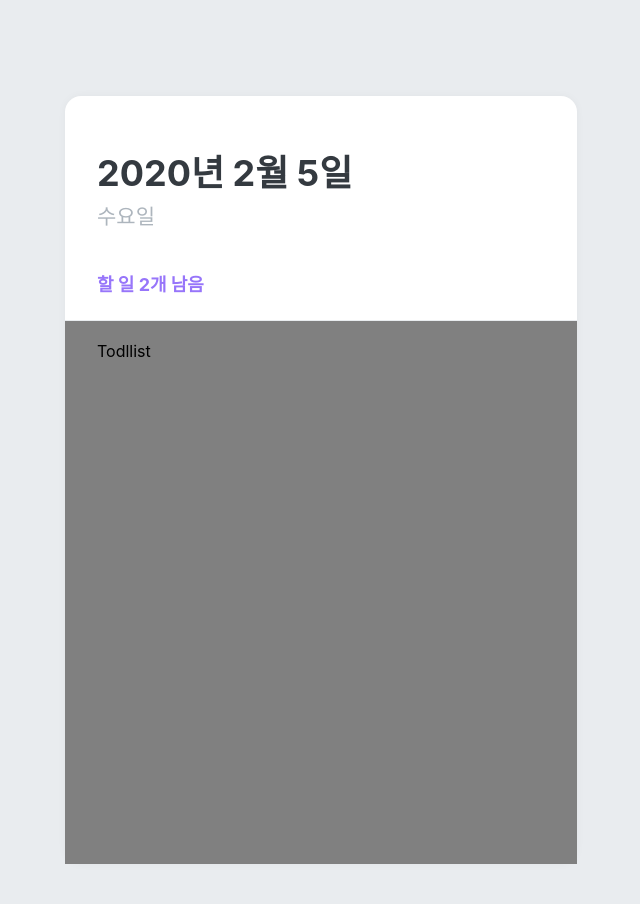
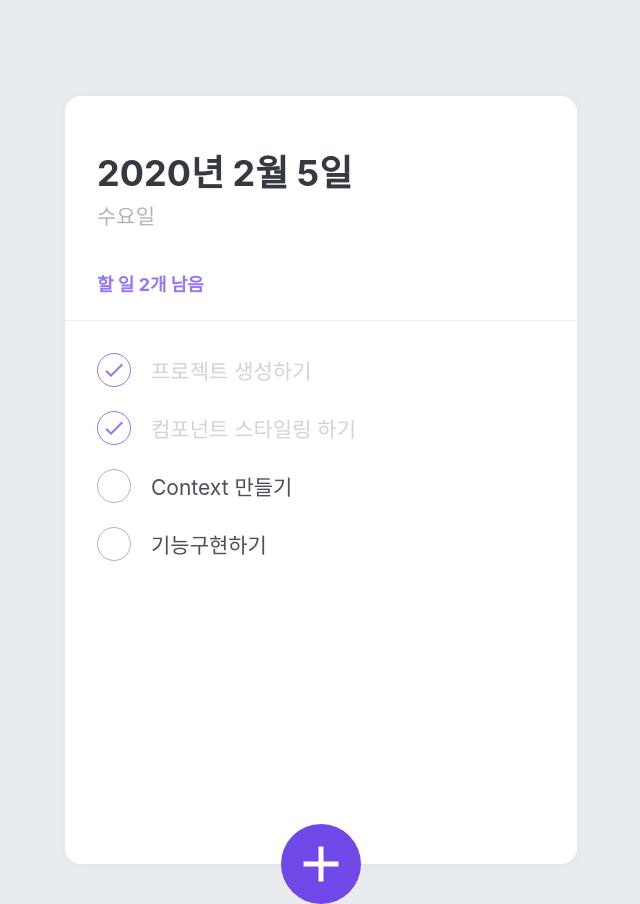
Before and after one commit to hansaemgo/todo-list, a React (Create React App) app: page / in a window 1280 px wide. Shown: the whole page, without its empty margins (319-959 px from the left). Built offline with nearby package versions, Linux system fonts and the light colour scheme.

Commit message:
TodoCreate 컴포넌트 생성

```diff
--- a/src/App.js
+++ b/src/App.js
@@ -3,6 +3,7 @@
 import TodoTemplate from './components/TodoTemplate';
 import TodoHead from './components/TodoHead';
 import TodoList from './components/TodoList';
+import TodoCreate from './components/TodoCreate';
 
 const GlobalStyle = createGlobalStyle`
   body{
@@ -17,6 +18,7 @@
 			<TodoTemplate>
 				<TodoHead />
 				<TodoList />
+				<TodoCreate />
 			</TodoTemplate>
 		</>
 	);
--- /dev/null
+++ b/src/components/TodoCreate.js
@@ -0,0 +1,42 @@
+import React from 'react';
+import styled, { css } from 'styled-components';
+import { MdAdd } from 'react-icons/md';
+
+const CircleButton = styled.button`
+	background: #7048e8;
+	&:hover {
+		background: #9775fa;
+	}
+	&:active {
+		background: #5f3dc4;
+	}
+
+	z-index: 5;
+	cursor: pointer;
+	width: 80px;
+	height: 80px;
+	border-radius: 50%;
+	display: flex;
+	justify-content: center;
+	align-items: center;
+
+	position: absolute;
+	left: 50%;
+	bottom: 0px;
+	transform: translate(-50%, 50%);
+
+	font-size: 60px;
+	color: white;
+	border: none;
+	outline: none;
+`;
+
+function TodoCreate() {
+	return (
+		<CircleButton>
+			<MdAdd />
+		</CircleButton>
+	);
+}
+
+export default TodoCreate;
--- /dev/null
+++ b/src/components/TodoItem.js
@@ -0,0 +1,76 @@
+import React from 'react';
+import styled, { css } from 'styled-components';
+import { MdDone, MdDelete } from 'react-icons/md';
+
+const CheckCircle = styled.div`
+	width: 32px;
+	height: 32px;
+	border-radius: 50%;
+	border: 1px solid #adb5bd;
+	font-size: 24px;
+	display: flex;
+	align-items: center;
+	justify-content: center;
+	margin-right: 20px;
+	cursor: pointer;
+
+	${(props) =>
+		props.done &&
+		css`
+			border: 1px solid #9775fa;
+			color: #9775fa;
+		`}
+`;
+
+const Text = styled.div`
+	flex: 1;
+	font-size: 21px;
+	color: #495057;
+	cursor: pointer;
+
+	${(props) =>
+		props.done &&
+		css`
+			color: #ced4da;
+		`}
+`;
+
+const Remove = styled.div`
+	opacity: 0;
+	display: flex;
+	align-items: center;
+	justify-content: center;
+	color: #868e96;
+	font-size: 24px;
+	cursor: pointer;
+	&:hover {
+		color: #e03131;
+	}
+`;
+
+const TodoItemBlock = styled.div`
+	display: flex;
+	align-items: center;
+	padding-top: 12px;
+	padding-bottom: 12px;
+
+	&:hover {
+		${Remove} {
+			opacity: 1;
+		}
+	}
+`;
+
+function TodoItem({ id, done, text }) {
+	return (
+		<TodoItemBlock>
+			<CheckCircle done={done}>{done && <MdDone />}</CheckCircle>
+			<Text done={done}>{text}</Text>
+			<Remove>
+				<MdDelete />
+			</Remove>
+		</TodoItemBlock>
+	);
+}
+
+export default TodoItem;
--- a/src/components/TodoList.js
+++ b/src/components/TodoList.js
@@ -1,16 +1,23 @@
 import React from 'react';
 import styled from 'styled-components';
+import TodoItem from './TodoItem';
 
 const TodoListBlock = styled.div`
 	flex: 1;
 	padding: 20px 32px;
 	padding-bottom: 48px;
 	overflow-y: auto;
-	background-color: gray;
 `;
 
 function TodoList() {
-	return <TodoListBlock>Todllist</TodoListBlock>;
+	return (
+		<TodoListBlock>
+			<TodoItem text="프로젝트 생성하기" done={true} />
+			<TodoItem text="컴포넌트 스타일링 하기" done={true} />
+			<TodoItem text="Context 만들기" done={false} />
+			<TodoItem text="기능구현하기" done={false} />
+		</TodoListBlock>
+	);
 }
 
 export default TodoList;
```
Also changed, not shown: 1 other file (tests, documents, lock files or other folders).
